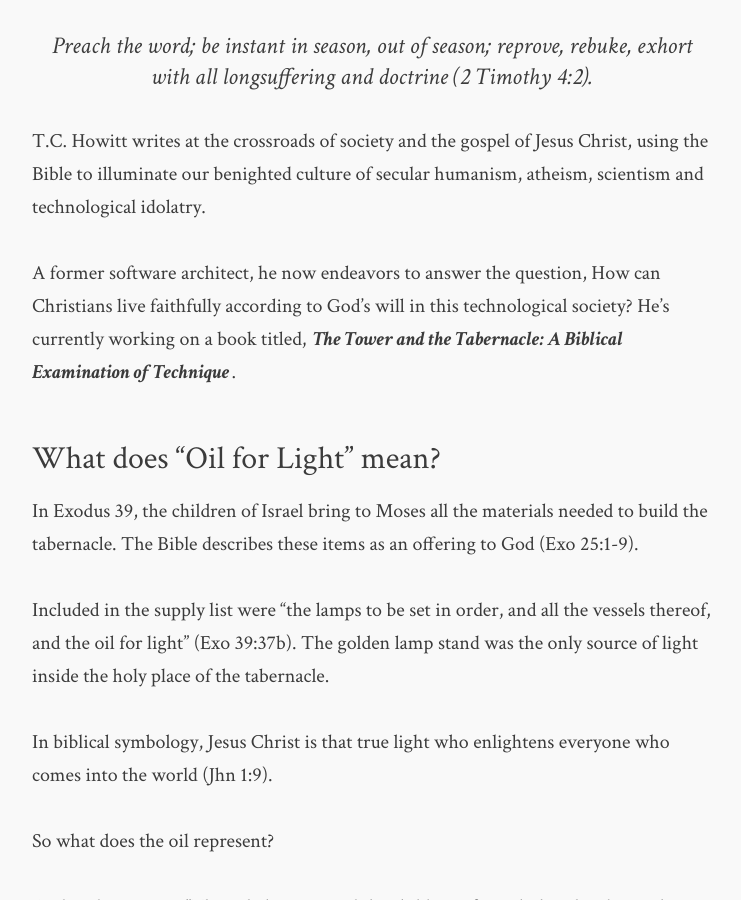
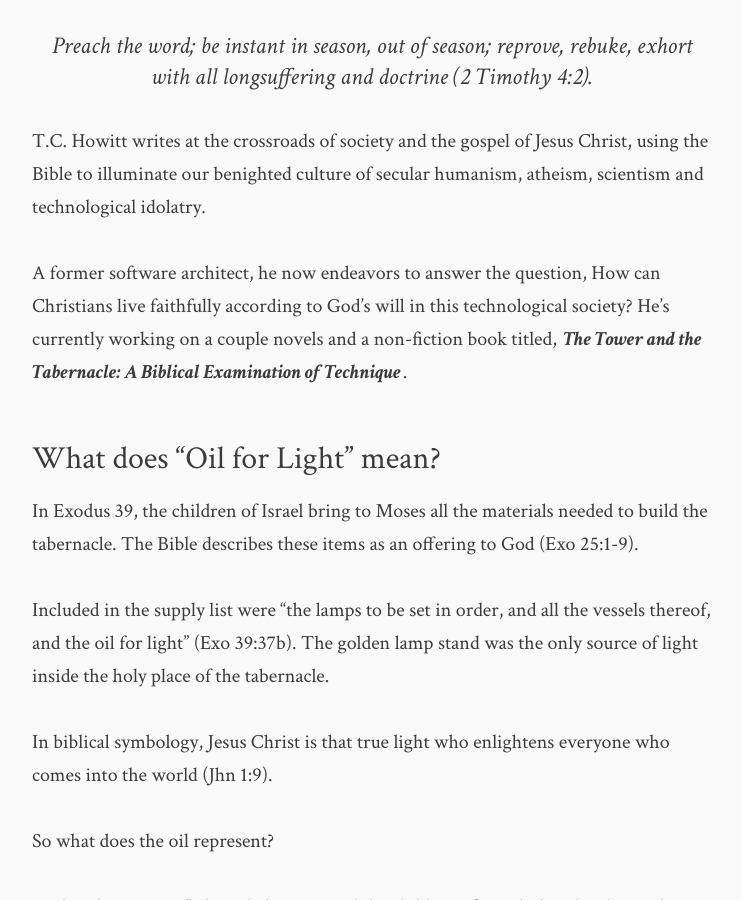
Before and after one commit to flashlightministries/oilforlight, a Jekyll site: the page built from about.md, in a window 1280 px wide and 900 px high, scrolled down 757 px. Shown: the whole window, without its empty margins (268-1009 px from the left). Built offline with Jekyll 4.4.1, drawn with Linux system fonts in a browser that asks for light colours; nearby versions of some CDN libraries.

Commit message:
Update about.md

```diff
--- a/about.md
+++ b/about.md
@@ -10,7 +10,7 @@
 
 T.C. Howitt writes at the crossroads of society and the gospel of Jesus Christ, using the Bible to illuminate our benighted culture of secular humanism, atheism, scientism and technological idolatry.
 
-A former software architect, he now endeavors to answer the question, How can Christians live faithfully according to God's will in this technological society?  He's currently working on a book titled, **_The Tower and the Tabernacle: A Biblical Examination of Technique_**.
+A former software architect, he now endeavors to answer the question, How can Christians live faithfully according to God's will in this technological society?  He's currently working on a couple novels and a non-fiction book titled, **_The Tower and the Tabernacle: A Biblical Examination of Technique_**.
 
 ### What does "Oil for Light" mean?
 
```
